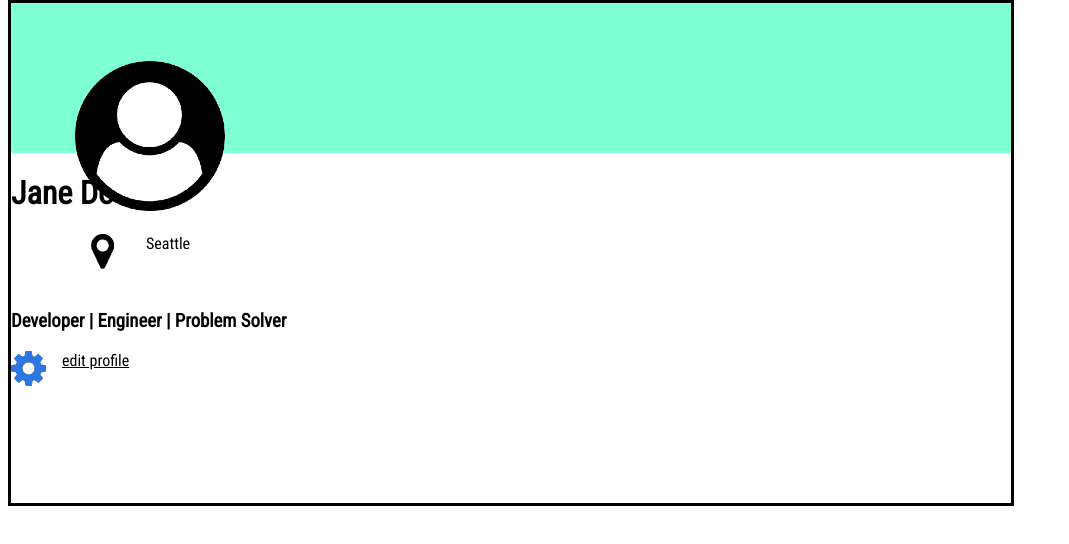
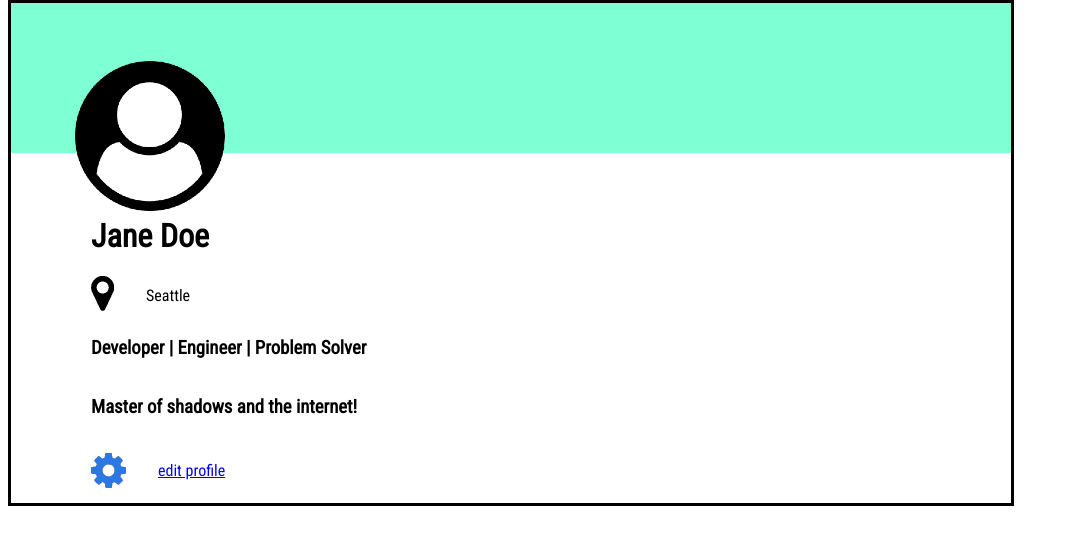
Before and after one commit to tbisett/Web_Fundamentals_2021, a plain HTML site: page week_1/user_card/index.html in a window 1280 px wide. Shown: the whole page, without its empty margins (0-1069 px from the left). Drawn offline with Linux system fonts and the light colour scheme.

Commit message:
commit 2

```diff
--- a/week_1/user_card/index.html
+++ b/week_1/user_card/index.html
@@ -26,19 +26,21 @@
 
         <div class="seattle">
 
-            <img class="pin" src="map-marker.png" alt="map pin"><span class="sea">Seattle</span>
+            <div><img class="pin" src="map-marker.png" alt="map pin"></div>
+            <div>Seattle</div>
 
         </div>
 
         <div class="title">
 
             <h3>Developer | Engineer | Problem Solver</h3>
-
+            <h3 class="sentence">Master of shadows and the internet!</h3>
         </div>
 
         <div class="footer">
 
-            <img class="cog" src="gear2.png" alt="gear cog"><span><a href="">edit profile</a></span>
+            <img class="cog" src="gear2.png" alt="gear cog">
+            <div><a href="">edit profile</a></div>
 
         </div>
 
--- a/week_1/user_card/style.css
+++ b/week_1/user_card/style.css
@@ -45,17 +45,41 @@ span {
 
 .cog {
     padding-right: 1em;
+    margin-left: 0.5em;
 }
 
 h3 {
     padding-top: 1em;
 }
 
-title {
-    margin: 2em;
+.title {
+    margin-left: 5em;
+    margin-top: -1em;
 }
 
 a {
     font-family: 'Roboto Condensed';
-    color: black;
+    color: blue;
+    margin-left: 1em;
 }
+
+.sentence {
+    padding-top: -1em;
+}
+
+.name {
+    margin-top: 2em;
+    margin-left: 2.5em;
+}
+
+.seattle {
+    display: flex;
+    align-items: center;
+}
+
+.footer {
+    padding-left: 4.5em;
+    padding-top: 1em;
+    display: flex;
+    align-items: center;
+}
```
